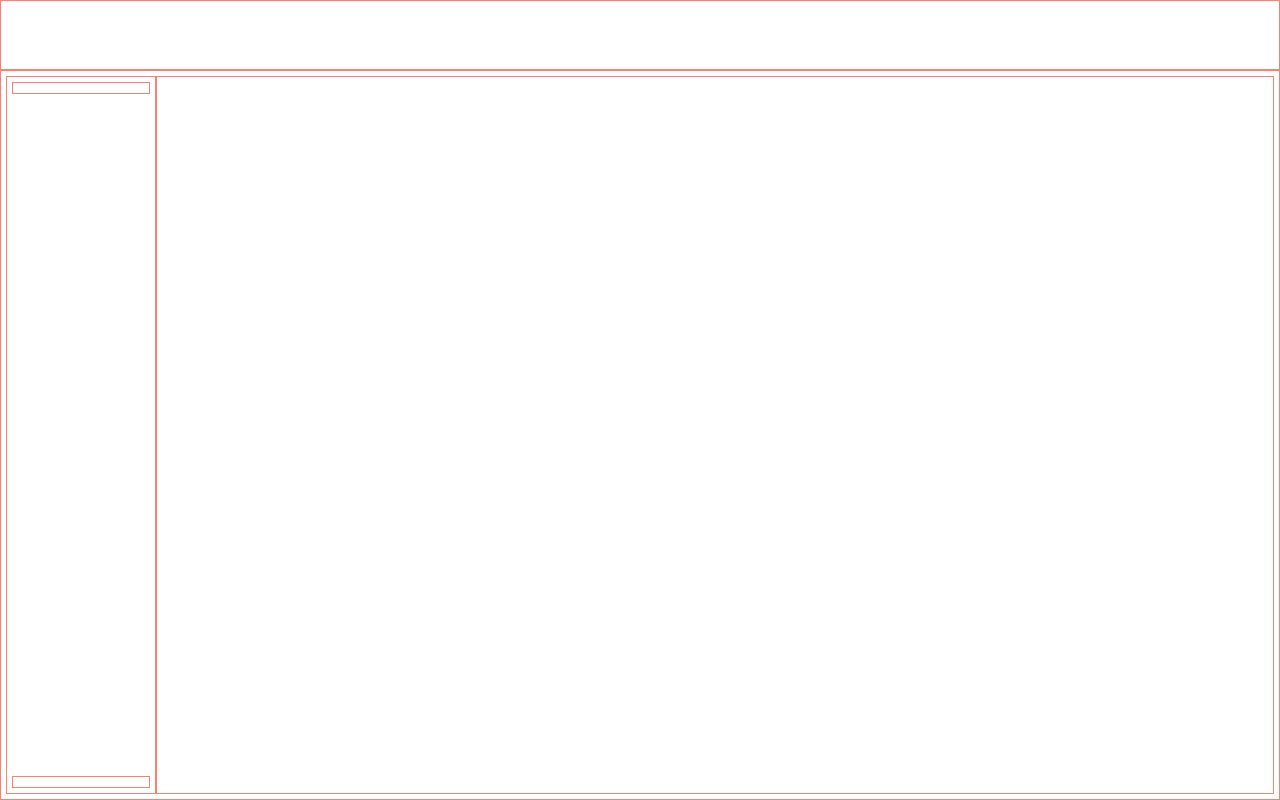
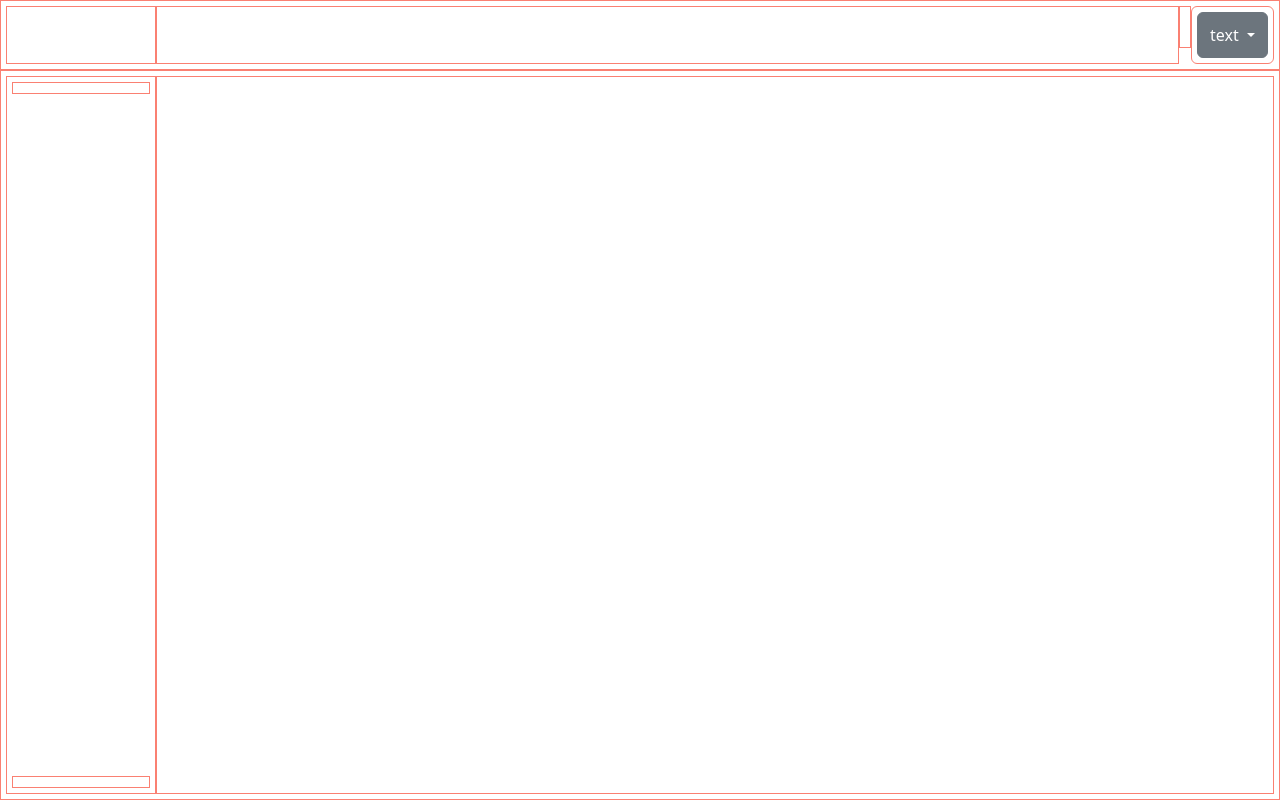
Before and after one commit to SaraG94/html-css-bootstrap-dashboard, a plain HTML site: page index.html in a window 1280 px wide. Drawn offline with nearby package versions, Linux system fonts and the light colour scheme.

Commit message:
FEAT structure header- content

```diff
--- a/css/style.css
+++ b/css/style.css
@@ -17,11 +17,13 @@ header.header-content{
     height: 70px;
 }
 
+.header-content .logo-area,
 aside.nav-main{
     width: 68px;
 }
 
 @media screen and (min-width:768px){
+    .header-content .logo-area,
     aside.nav-main{
         width: 150px;
     }
--- a/index.html
+++ b/index.html
@@ -11,7 +11,21 @@
 <body class="d-flex flex-column">
     <script src="https://cdn.jsdelivr.net/npm/bootstrap@5.3.0-alpha1/dist/js/bootstrap.bundle.min.js" integrity="sha384-w76AqPfDkMBDXo30jS1Sgez6pr3x5MlQ1ZAGC+nuZB+EYdgRZgiwxhTBTkF7CXvN" crossorigin="anonymous"></script>
 
-    <header class="header-content debug"></header>
+    <header class="header-content d-flex debug">
+        <div class="logo-area debug"></div>
+        <div class="search flex-grow-1 debug"></div>
+        <ul class="header-option debug"></ul>
+        <div class="btn-group notice debug ">
+            <button class="btn btn-secondary dropdown-toggle debug" type="button" data-bs-toggle="dropdown" aria-expanded="false">
+              text
+            </button>
+            <ul class="dropdown-menu">
+              <li><a class="dropdown-item" href="#">Menu item</a></li>
+              <li><a class="dropdown-item" href="#">Menu item</a></li>
+              <li><a class="dropdown-item" href="#">Menu item</a></li>
+            </ul>
+        </div>
+    </header>
 
     <div class="content d-flex flex-grow-1 overflow-hidden debug">
 
```
